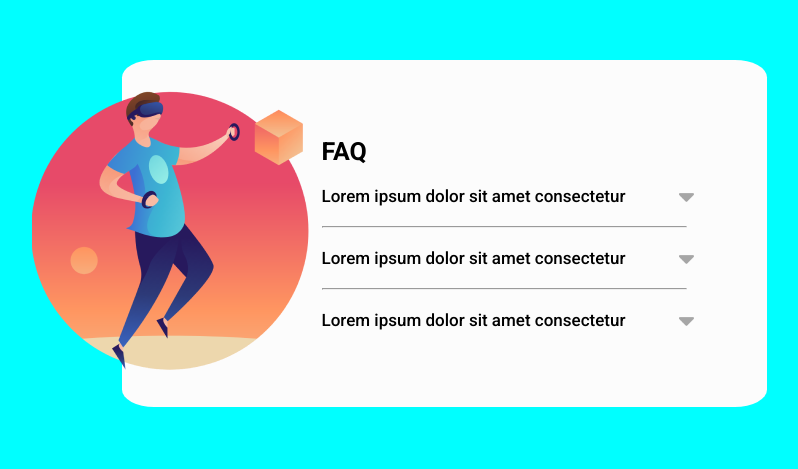
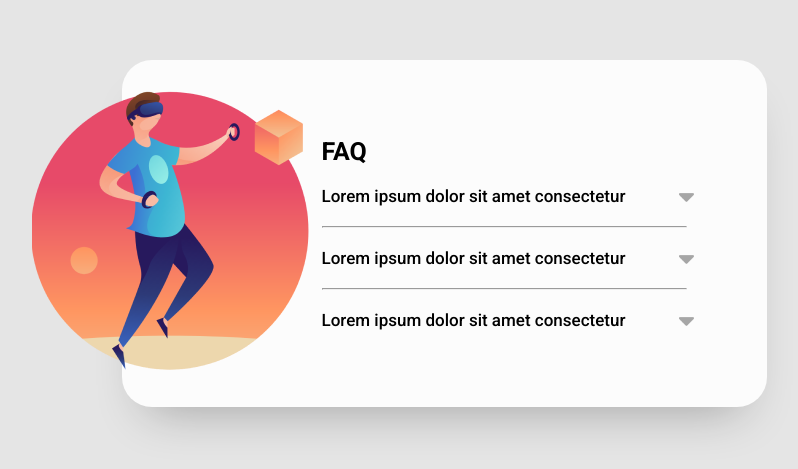
Before and after one commit to Adryel7/Card-acordeon, a plain HTML site: page index.html in a window 1280 px wide. Shown: the part 167-636 px from the top of the page, without its empty margins (241-1039 px from the left). Drawn offline with Linux system fonts and the light colour scheme.

Commit message:
consertando o fundo

```diff
--- a/src/css/style.css
+++ b/src/css/style.css
@@ -5,7 +5,7 @@ body{
 
     width: 100vw;
     height: 100vh;
-    background-color: aqua;
+    background-color: #E5E5E5;
 }
 
 main{
@@ -28,8 +28,9 @@ section{
     width: 365px;
     height: 347px;
     background-color: #FCFCFC;
+    box-shadow: 0 27px 49px -25px rgba(0, 0,0, 0.3);
 
-    border-radius: 5%;
+    border-radius: 30px;
     display: flex;
     flex-direction: column;
     justify-content: center;
@@ -50,7 +51,9 @@ section div{
 section div h2{
     font-weight: 500;
     font-size: 17px;
+    width: 90%;
     display: inline;
+
 }
 
 .click:hover{
@@ -58,7 +61,7 @@ section div h2{
     opacity: .5;
     transform: translateY(-2px) scale(1.005);
 
-    transition: .3s;
+    transition: .3s ease;
 
 }
 
@@ -69,6 +72,7 @@ section div img{
 
 
 p{
+    margin-top: 10px;
     width: 347px;
     height: 54px;
 
```
